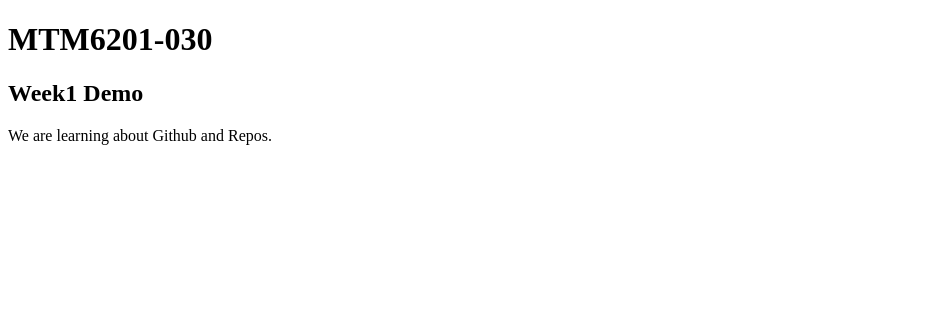
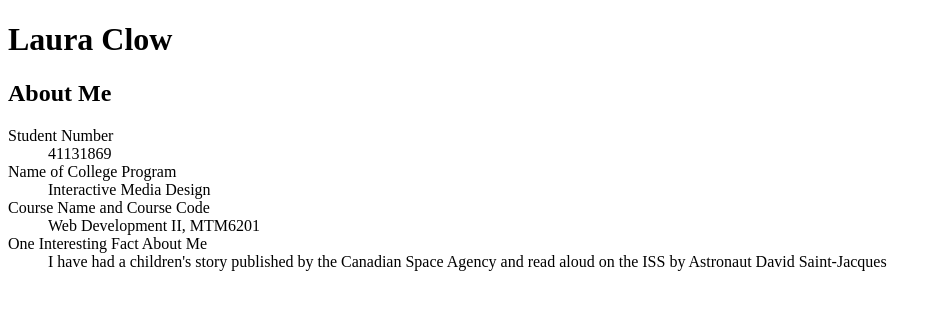
Before and after one commit to clow0027/mtm6201-week1, a plain HTML site: page index.html in a window 1280 px wide. Shown: the whole page, without its empty margins (0-942 px from the left). Drawn offline with Linux system fonts and the light colour scheme.

Commit message:
changes site title and adds dl

```diff
--- a/index.html
+++ b/index.html
@@ -7,15 +7,24 @@
     <!-- This shows us how much space the characters take up on your device -->
     <meta name="viewport" content="width=device-width, initial-scale=1.0">
     <!-- loads and scales content to 100% no matter what the width of the viewer's device was-->
-    <title>MTM6201-030</title>
+    <title>Laura Clow</title>
 </head>
 <body>
     <header>
-        <h1>MTM6201-030</h1>
+        <h1>Laura Clow</h1>
     </header>
     <main>
-        <h2>Week1 Demo</h2>
-        <p> We are learning about Github and Repos.</p>
+        <h2>About Me</h2>
+        <dl>
+            <dt>Student Number</dt>
+            <dd>41131869</dd>
+            <dt>Name of College Program</dt>
+            <dd>Interactive Media Design</dd>
+            <dt>Course Name and Course Code</dt>
+            <dd>Web Development II, MTM6201</dd>
+            <dt>One Interesting Fact About Me</dt>
+            <dd>I have had a children's story published by the Canadian Space Agency and read aloud on the ISS by Astronaut David Saint-Jacques</dd>
+          </dl>
     </main>
     <footer>
 
```
